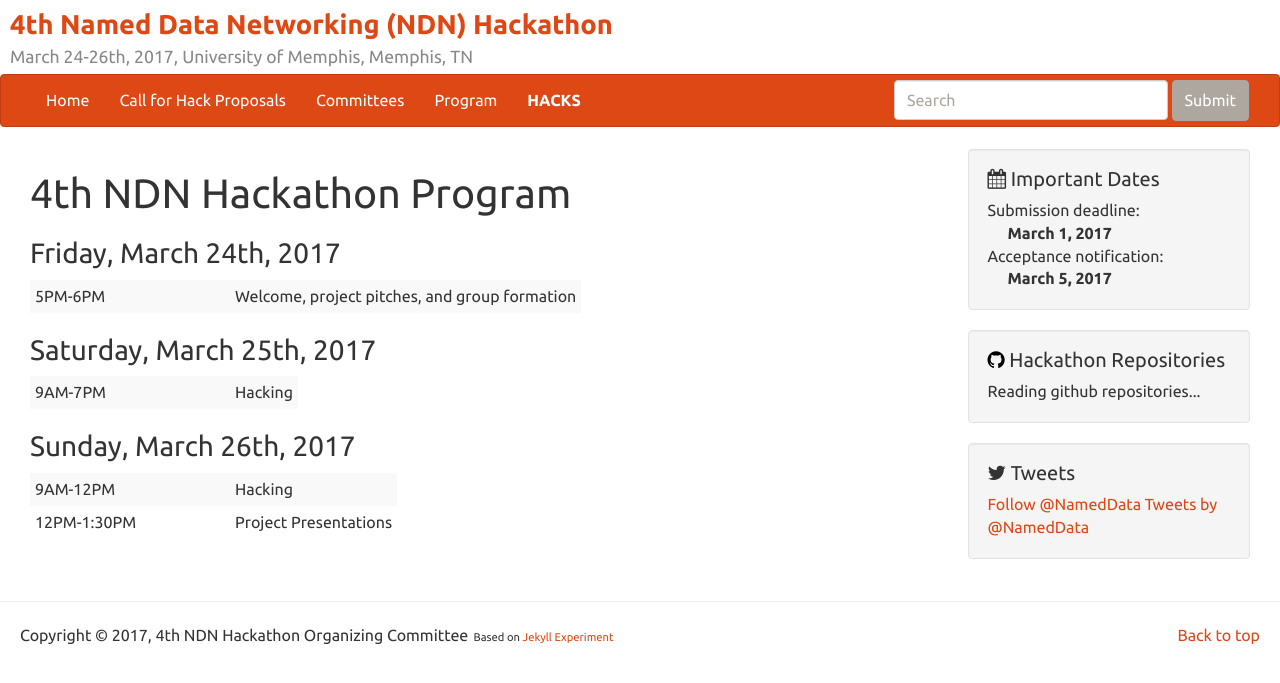
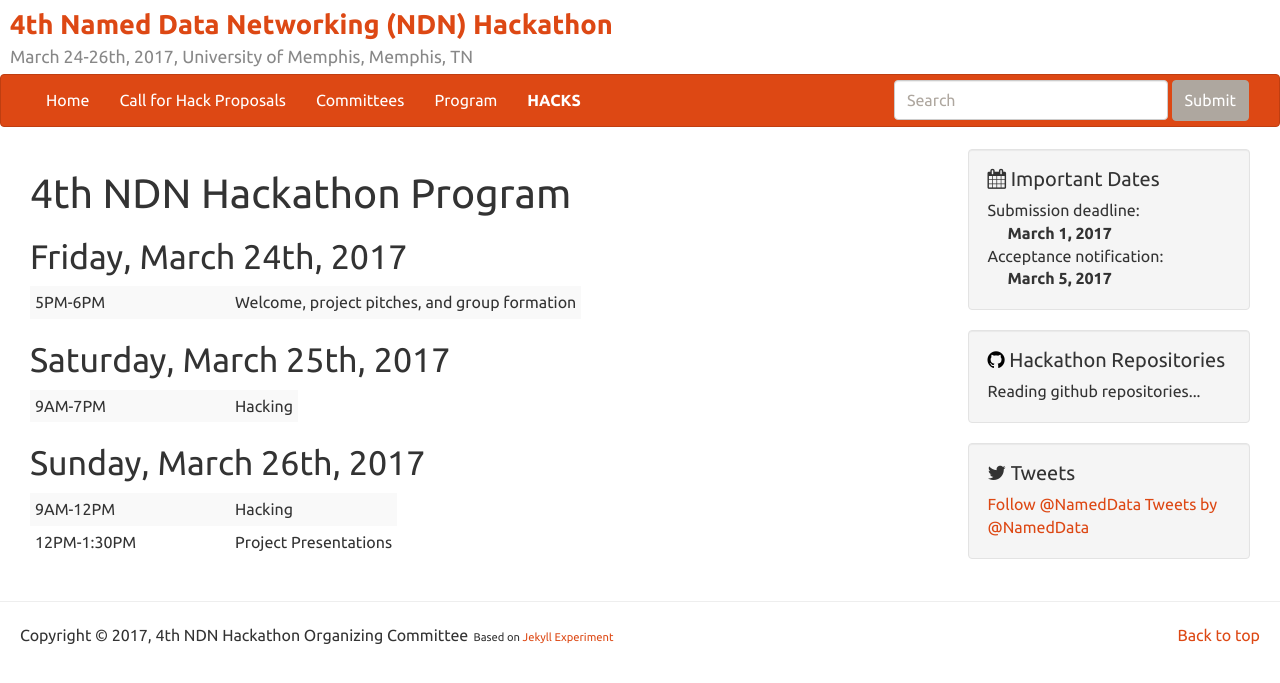
Before and after one commit to 4th-ndn-hackathon/4th-ndn-hackathon, a Jekyll site: the page built from program.md, in a window 1280 px wide. Shown: the top 683 px of the page. Built offline with Jekyll 4.4.1, drawn with Linux system fonts in a browser that asks for light colours; comment, search, counter and statistics services are not loaded.

Commit message:
update website

```diff
--- a/program.md
+++ b/program.md
@@ -3,19 +3,19 @@ layout: page
 title: 4th NDN Hackathon Program
 ---
 
-### Friday, March 24th, 2017
+## Friday, March 24th, 2017
 
 {:.table-condensed .table-striped .table-hover .program}
 
 5PM-6PM | Welcome, project pitches, and group formation
 
-### Saturday, March 25th, 2017
+## Saturday, March 25th, 2017
 
 {:.table-condensed .table-striped .table-hover .program}
 
 9AM-7PM | Hacking
 
-### Sunday, March 26th, 2017
+## Sunday, March 26th, 2017
 
 {:.table-condensed .table-striped .table-hover .program}
 
```
